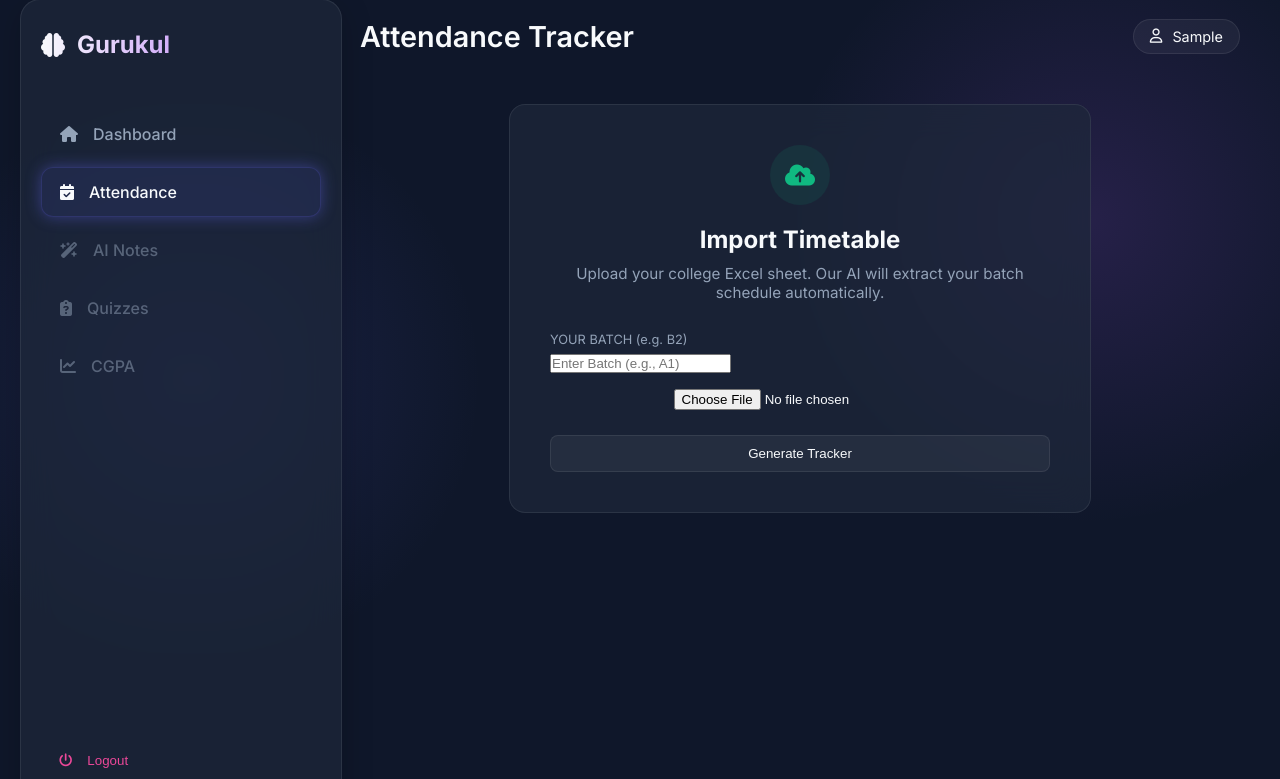
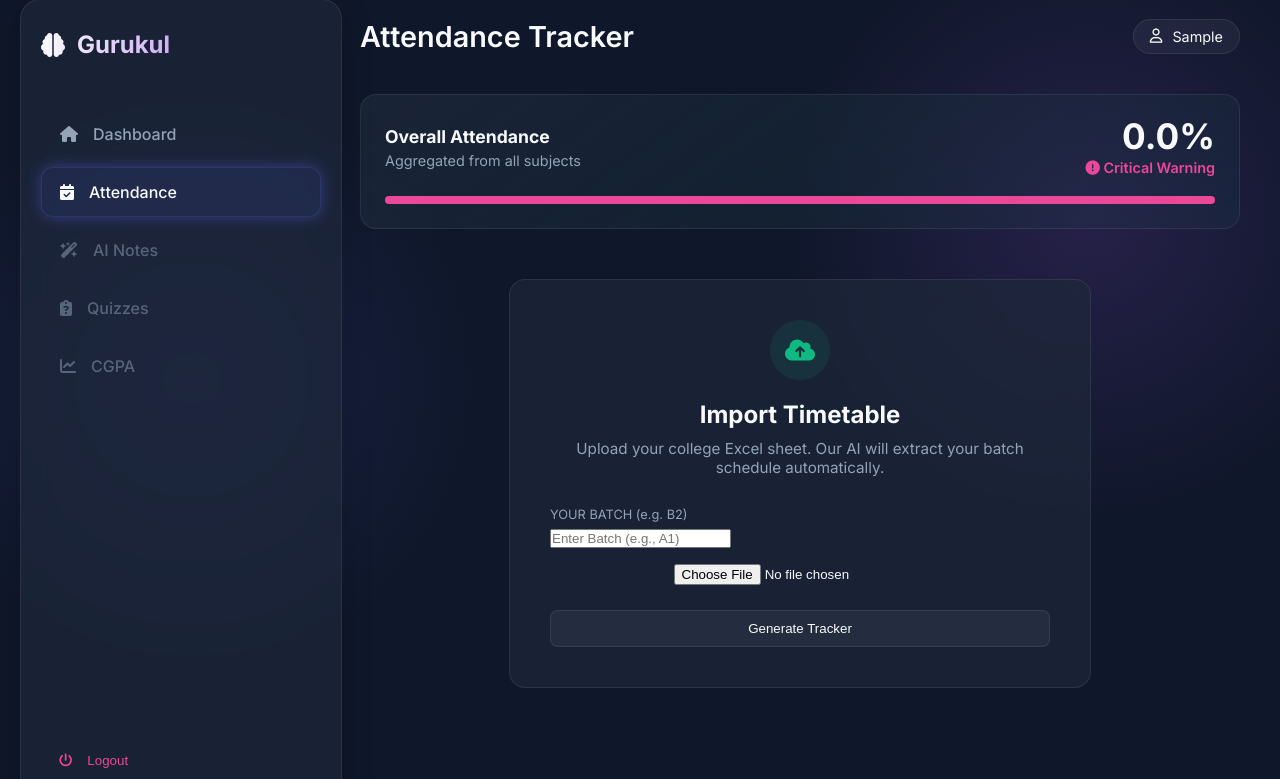
Before and after one commit to parth17dongre-droid/Gurukul, a Django app: page /attendance/ in a window 1280 px wide. Shown: the part 21-800 px from the top of the page. Run offline with Django 5.2, Linux system fonts and the light colour scheme; the visitor is signed in with stand-in values (Sample User, id 1); data comes from the database, SQL or seed files in the repository; data that the repository does not hold is empty.

Commit message:
Added Overall Attendance winget in attendance tab

```diff
--- a/home/templates/home/attendance.html
+++ b/home/templates/home/attendance.html
@@ -47,6 +47,35 @@
             </div>
         </div>
 
+        <div class="session-card" style="margin-bottom: 30px; background: linear-gradient(145deg, rgba(30,41,59,0.7), rgba(16, 185, 129, 0.05)); min-height: auto;">
+            <div style="display: flex; justify-content: space-between; align-items: center;">
+                <div>
+                    <h3 style="margin-bottom: 5px; font-size: 1.1rem; color: var(--text-main);">Overall Attendance</h3>
+                    <p style="color: var(--text-muted); font-size: 0.9rem;">Aggregated from all subjects</p>
+                </div>
+                <div style="text-align: right;">
+                    <span style="font-size: 2.2rem; font-weight: 700; color: var(--text-main); display: block; line-height: 1;">
+                        {{ user.studentprofile.attendance_percentage }}%
+                    </span>
+
+                    <div style="font-weight: 600; font-size: 0.9rem; margin-top: 5px; color: {% if user.studentprofile.attendance_percentage >= 75 %}var(--success){% else %}var(--accent){% endif %};">
+                        {% if user.studentprofile.attendance_percentage >= 75 %}
+                            <i class="fa-solid fa-shield-halved"></i> Safe Zone
+                        {% else %}
+                            <i class="fa-solid fa-circle-exclamation"></i> Critical Warning
+                        {% endif %}
+                    </div>
+                </div>
+            </div>
+
+            <div style="margin-top: 20px; background: var(--accent); height: 8px; border-radius: 4px; overflow: hidden;">
+                <div style="width: {{ user.studentprofile.attendance_percentage }}%; height: 100%;
+                            background: var(--success);
+                            box-shadow: 0 0 10px rgba(16, 185, 129, 0.4);">
+                </div>
+            </div>
+        </div>
+
         {% if not has_timetable %}
             <div class="glass-panel session-card" style="max-width: 500px; margin: 50px auto; padding: 40px; text-align: center; display: block;">
                 <div style="width: 60px; height: 60px; background: rgba(16, 185, 129, 0.1); border-radius: 50%; display: flex; align-items: center; justify-content: center; margin: 0 auto 20px;">
@@ -59,13 +88,6 @@
 
                 <form method="post" enctype="multipart/form-data">
                     {% csrf_token %}
-
-                    {% if error %}
-                    <div style="background: rgba(236, 72, 153, 0.1); border: 1px solid var(--accent); color: var(--accent); padding: 10px; border-radius: 8px; margin-bottom: 20px; font-size: 0.9rem;">
-                        <i class="fa-solid fa-triangle-exclamation"></i> {{ error }}
-                    </div>
-                    {% endif %}
-
                     <div style="margin-bottom: 15px; text-align: left;">
                         <label style="font-size: 0.8rem; color: var(--text-muted); margin-bottom: 5px; display: block;">YOUR BATCH (e.g. B2)</label>
                         {{ form.batch }}
@@ -149,46 +171,58 @@
             </div>
 
             <h3 style="margin: 40px 0 20px 0; font-weight: 500; color: var(--text-muted);">Performance Analytics</h3>
-            <div class="glass-panel" style="padding: 0; overflow: hidden;">
-                <table class="glass-table">
+
+            <div class="glass-panel" style="padding: 0; overflow: hidden; width: 100%;">
+                <table class="glass-table" style="width: 100%; table-layout: fixed;">
                     <thead>
                         <tr>
-                            <th>Subject</th>
-                            <th>Progress</th>
-                            <th>%</th>
-                            <th>Status</th>
+                            <th style="width: 30%;">Subject</th>
+                            <th style="width: 40%;">Progress</th>
+                            <th style="width: 15%; text-align: center;">%</th>
+                            <th style="width: 15%; text-align: center;">Status</th>
                         </tr>
                     </thead>
                     <tbody>
                         {% for sub in subjects %}
                         <tr>
-                            <td style="font-weight: 500;">{{ sub.name }}</td>
-
-                            <td style="width: 40%;">
-                                <div style="height: 6px; background: rgba(255,255,255,0.05); border-radius: 3px; overflow: hidden;">
-                                    {% if sub.total_lectures == 0 %}
-                                        <div style="height: 100%; width: 100%; background: var(--text-muted); opacity: 0.2;"></div>
-                                    {% else %}
-                                        <div style="height: 100%; width: {{ sub.attendance_percentage }}%; background: {% if sub.attendance_percentage < 75 %}var(--accent){% else %}var(--success){% endif %};"></div>
-                                    {% endif %}
-                                </div>
+                            <td style="font-weight: 500; white-space: nowrap; overflow: hidden; text-overflow: ellipsis; padding-right: 15px;">
+                                {{ sub.name }}
                             </td>
 
-                            <td>
+                            <td style="vertical-align: middle;">
                                 {% if sub.total_lectures == 0 %}
-                                    <span style="color: var(--text-muted); font-size: 0.9rem;">0%</span>
+                                    <div style="height: 8px; background: rgba(255,255,255,0.1); border-radius: 4px; overflow: hidden; width: 100%;">
+                                        <div style="height: 100%; width: 0%;"></div>
+                                    </div>
+                                {% else %}
+                                    <div style="height: 8px; background: var(--accent); border-radius: 4px; overflow: hidden; width: 100%;">
+                                        <div style="height: 100%; width: {{ sub.attendance_percentage }}%;
+                                                    background: var(--success);
+                                                    transition: width 0.5s ease;">
+                                        </div>
+                                    </div>
+                                {% endif %}
+                            </td>
+
+                            <td style="text-align: center; font-weight: 700; color: var(--text-main);">
+                                {% if sub.total_lectures == 0 %}
+                                    <span style="color: var(--text-muted); font-weight: 400;">0%</span>
                                 {% else %}
                                     {{ sub.attendance_percentage }}%
                                 {% endif %}
                             </td>
 
-                            <td>
+                            <td style="text-align: center;">
                                 {% if sub.total_lectures == 0 %}
-                                    <span style="color: var(--text-muted); font-size: 0.85rem;">---</span>
+                                    <span style="color: var(--text-muted); font-size: 0.85rem;">Null</span>
                                 {% elif sub.attendance_percentage < 75 %}
-                                    <span style="color: var(--accent); font-size: 0.85rem;"><i class="fa-solid fa-circle-exclamation"></i> Critical</span>
+                                    <span style="color: var(--accent); font-size: 0.85rem; font-weight: 500;">
+                                        <i class="fa-solid fa-circle-exclamation"></i> Critical
+                                    </span>
                                 {% else %}
-                                    <span style="color: var(--success); font-size: 0.85rem;">Good</span>
+                                    <span style="color: var(--success); font-size: 0.85rem; font-weight: 500;">
+                                        <i class="fa-solid fa-shield-check"></i> Good
+                                    </span>
                                 {% endif %}
                             </td>
                         </tr>
@@ -201,7 +235,6 @@
 
     <script>
         document.addEventListener("DOMContentLoaded", () => {
-            // Target both session-cards and panels marked with session-card class
             const cards = document.querySelectorAll(".session-card");
 
             cards.forEach((card) => {
@@ -209,17 +242,11 @@
                     const rect = card.getBoundingClientRect();
                     const x = e.clientX - rect.left - rect.width / 2;
                     const y = e.clientY - rect.top - rect.height / 2;
-
-                    // Sensitivity 35 (Subtle/Smooth)
                     const sensitivity = 35;
-
                     const rotateX = (-y / sensitivity).toFixed(2);
                     const rotateY = (x / sensitivity).toFixed(2);
-
-                    // Ensure perspective is maintained
                     card.style.transform = `perspective(1000px) rotateX(${rotateX}deg) rotateY(${rotateY}deg) scale(0.98)`;
                 });
-
                 card.addEventListener("mouseleave", () => {
                     card.style.transform = "perspective(1000px) rotateX(0deg) rotateY(0deg) scale(1)";
                 });
```
